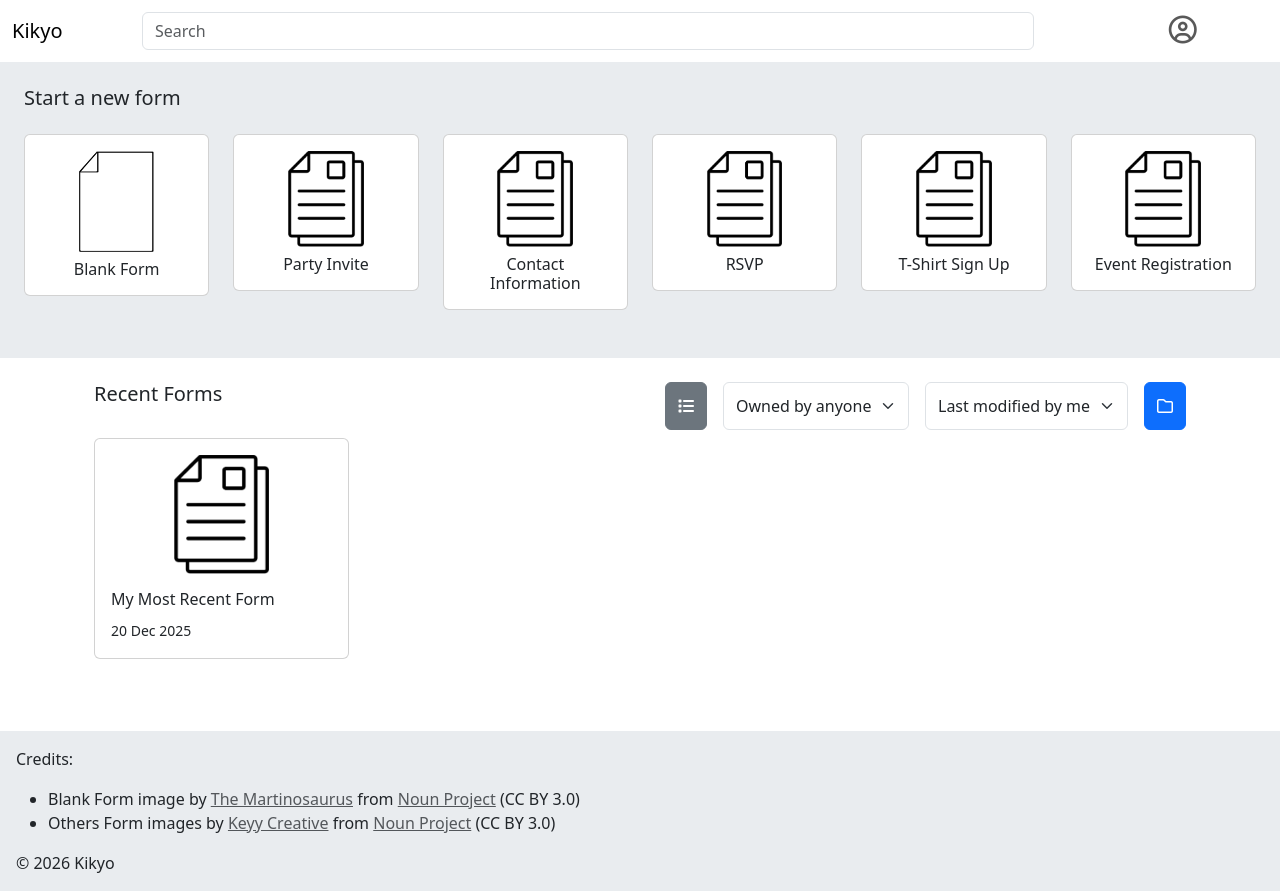
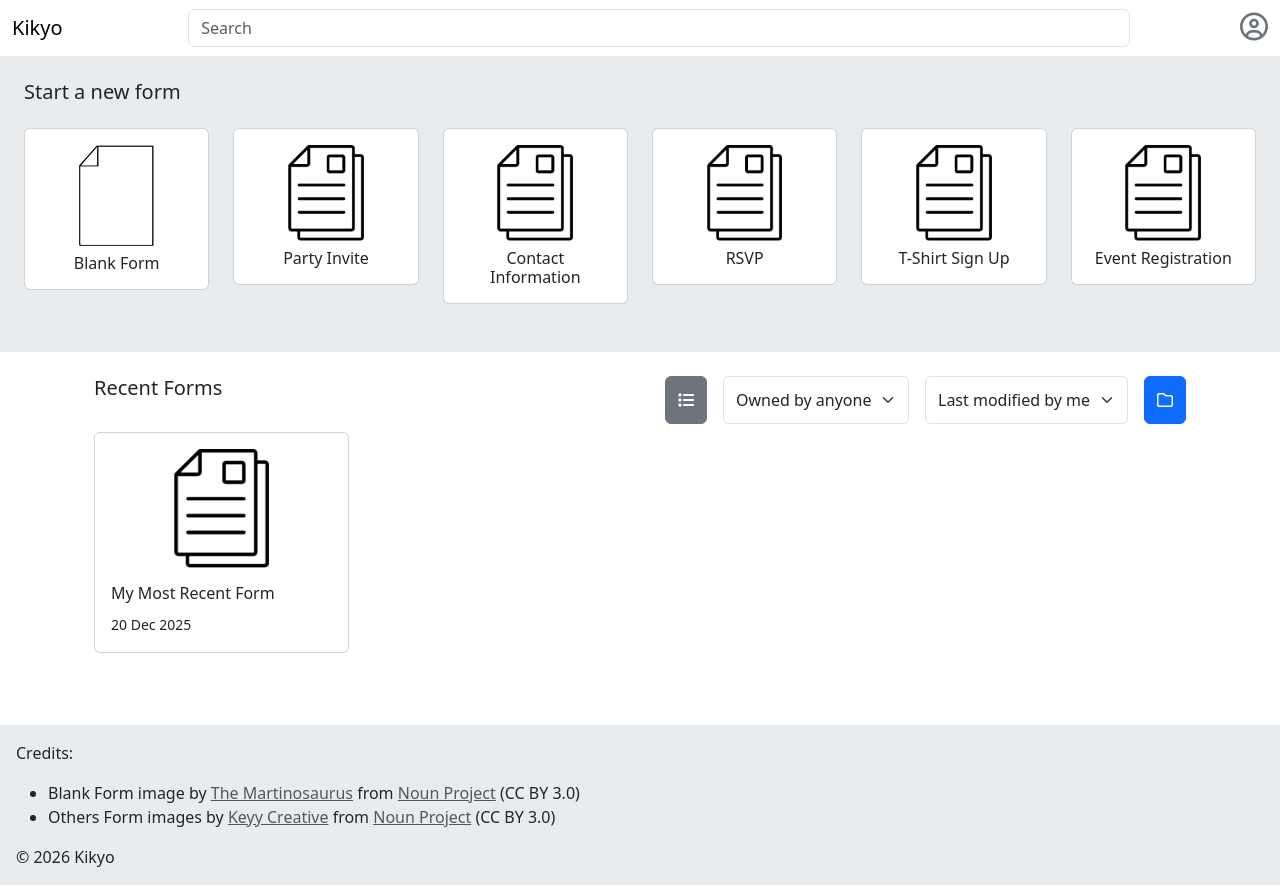
Before and after one commit to ShiviPro/kikyo, a plain HTML site: page index.html in a window 1280 px wide. Drawn offline with nearby package versions, Linux system fonts and the light colour scheme.

Commit message:
fix: :bug: correct inconsistent alignment of nav items
BREAKING-CHANGE: This breaks default navbar toggle functionality provided by Bootstrap

```diff
--- a/index.html
+++ b/index.html
@@ -16,36 +16,20 @@
   </head>
   <body>
     <header>
-      <nav class="navbar navbar-expand-lg">
-        <div class="container-fluid">
-          <a href="/" class="navbar-brand">Kikyo</a>
-
-          <button
-            class="navbar-toggler"
-            type="button"
-            data-bs-target="#navbarNav"
-            data-bs-toggle="collapse"
-            aria-controls="navbarNav"
-            aria-expanded="false"
-            aria-label="Toggle navigation"
-          >
-            <span class="navbar-toggler-icon"></span>
-          </button>
-
-          <div id="navbarNav" class="navbar-collapse collapse">
-            <ul
-              class="navbar-nav w-100 d-flex justify-content-around align-items-center"
-            >
-              <li class="nav-item w-75">
-                <input type="text" placeholder="Search" class="form-control" />
-              </li>
-              <li class="nav-item">
-                <a href="#" class="nav-link">
-                  <i class="fa-regular fa-circle-user fs-3"></i>
-                </a>
-              </li>
-            </ul>
-          </div>
+      <nav class="navbar">
+        <div
+          class="container-fluid d-flex justify-content-between align-items-center"
+        >
+          <a href="#" class="navbar-brand">Kikyo</a>
+          <input
+            type="text"
+            name="form-search"
+            class="form-control w-75"
+            placeholder="Search"
+          />
+          <a href="#" class="nav-link text-secondary"
+            ><i class="fa-regular fa-circle-user fs-3"></i
+          ></a>
         </div>
       </nav>
     </header>
```
